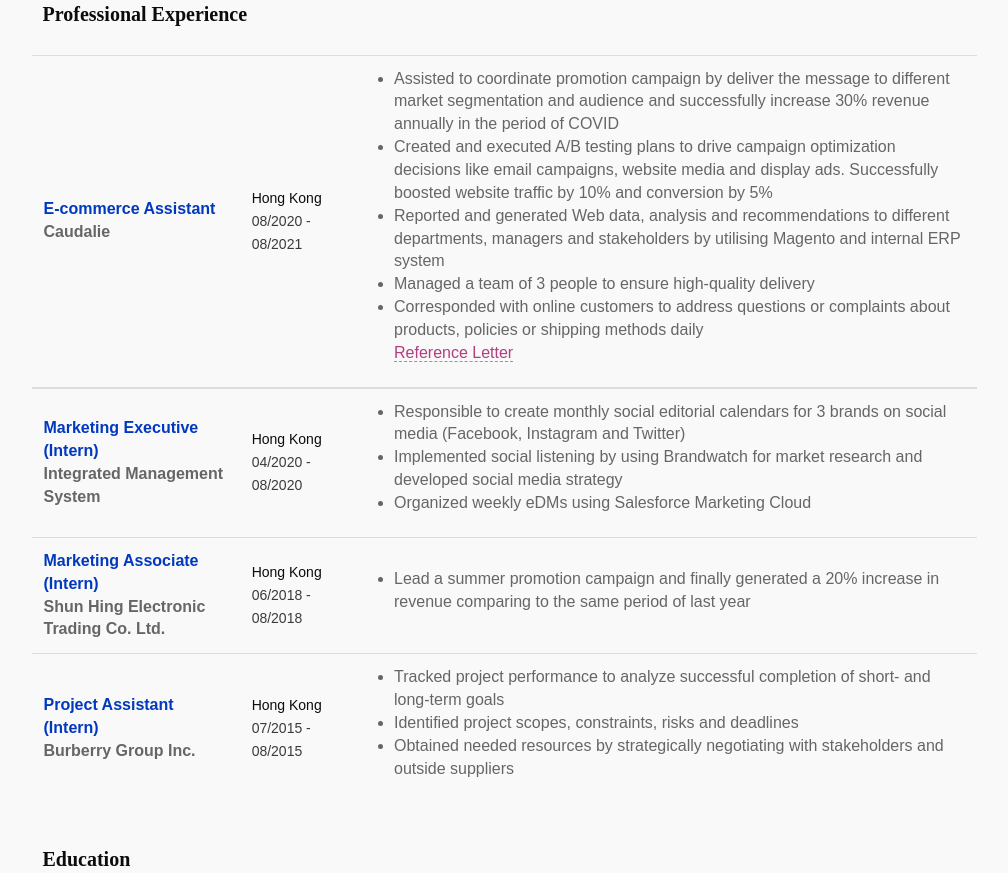
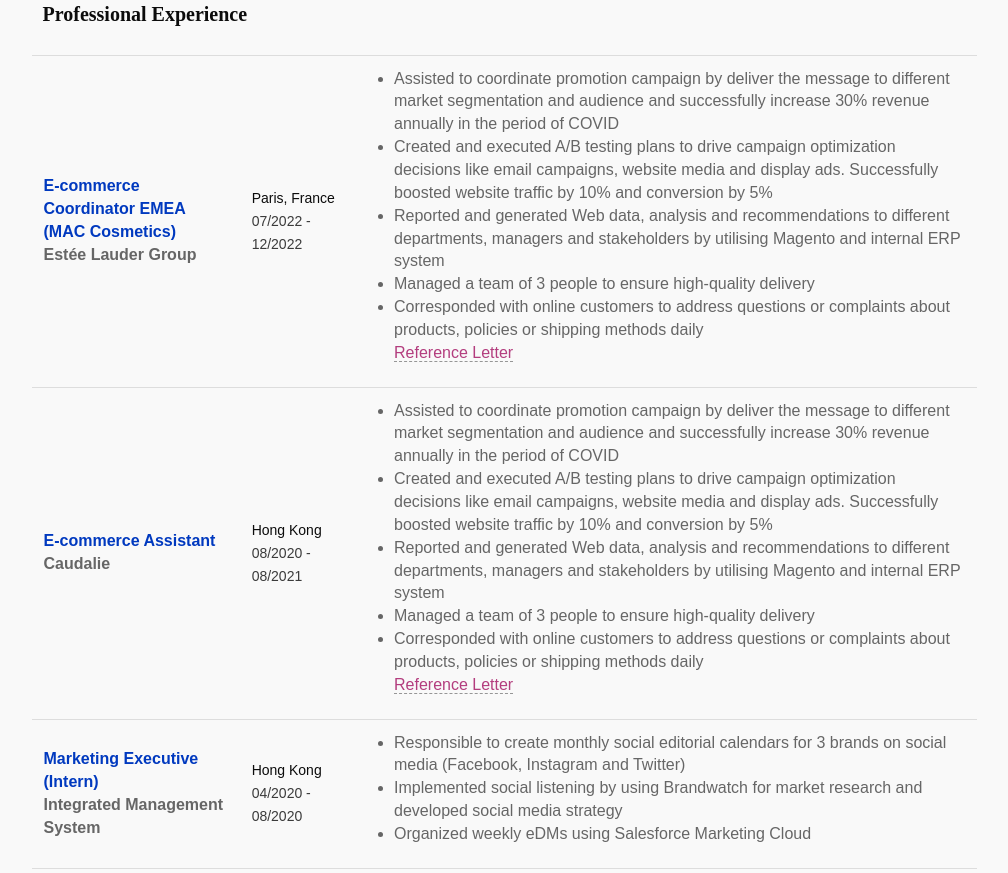
Before and after one commit to agnesyy-8/agnesyy-8.github.io, a plain HTML site: page index.html in a window 1280 px wide. Shown: the part 2198-3071 px from the top of the page, without its empty margins (136-1144 px from the left). Drawn offline with nearby package versions, Linux system fonts and the light colour scheme; files that its build step writes are made by us from their sources; a web font is replaced by a local one.

Commit message:
Update index.html

```diff
--- a/index.html
+++ b/index.html
@@ -251,6 +251,35 @@
           <!-- <div class="table"> -->
           <h6 id='experience-title'>Professional Experience</h6>
           <table class="table table-condensed table-hover">
+	<tbody>
+	     <tr>
+              <th class="col-md-2">
+                <b class='work-position'>E-commerce Coordinator EMEA (MAC Cosmetics)</b>
+                <br>
+                <b class='work-company'>Estée Lauder Group</b>
+              </th>
+              <th class="col-md-1" style='width:9%'>
+                <b class='work-city'>Paris, France</b>
+                <br>
+                <b class='work-date'>07/2022 - 12/2022</b>
+              </th>
+              <td class="col-md-6">
+                <ul id='education'>
+                  <li>Assisted to coordinate promotion campaign by deliver the message to different market segmentation and audience and successfully increase 30% revenue annually in the period of COVID
+                  </li>
+                  <li>Created and executed A/B testing plans to drive campaign optimization decisions like email campaigns, website media and display ads. Successfully boosted website traffic by 10% and conversion by 5%
+                  </li>
+                  <li>Reported and generated Web data, analysis and recommendations to different departments, managers and stakeholders by utilising Magento and internal ERP system
+                  </li>
+                  <li>Managed a team of 3 people to ensure high-quality delivery
+                  </li>
+                  <li>Corresponded with online customers to address questions or complaints about products, policies or shipping methods daily
+                    </li>
+			<p><a class='project-link underline-dashed'
+                    href="documents/Reference Letter.pdf" target="_blank">Reference Letter</p>
+                </ul>
+              </td>
+            </tr>
             <tr>
               <th class="col-md-2">
                 <b class='work-position'>E-commerce Assistant</b>
@@ -279,7 +308,6 @@
                 </ul>
               </td>
             </tr>
-            <tbody>
               <tr>
                 <td>
                   <b class='work-position'>Marketing Executive (Intern)</b>
```
